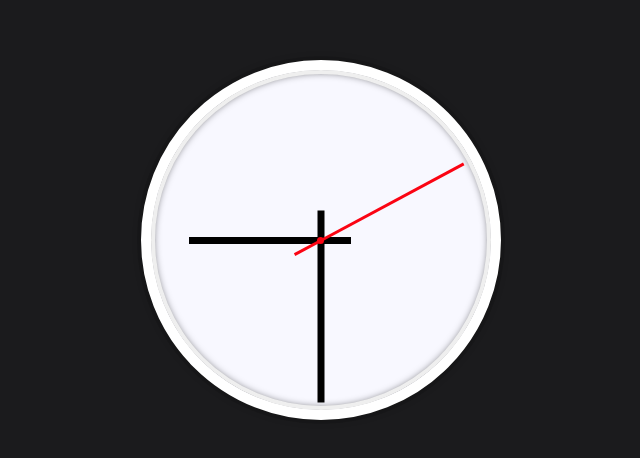
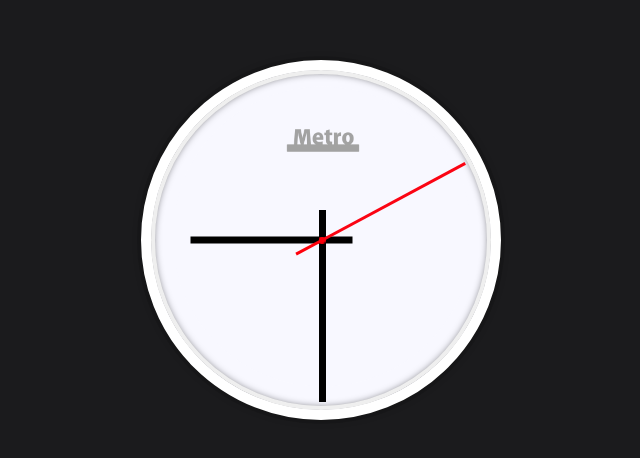
Before and after one commit to Yihwan/metro-clock, a plain HTML site: page index.html in a window 1280 px wide. Shown: the part 160-618 px from the top of the page, without its empty margins (319-959 px from the left). Drawn offline with Linux system fonts and the light colour scheme.

Commit message:
add favicon and logo

```diff
--- a/index.html
+++ b/index.html
@@ -3,11 +3,13 @@
 <head>
   <meta charset="UTF-8">
   <title>Metro Clock</title>
+  <link rel="shortcut icon" type="image/png" href="metro-clock.png">
   <link rel="stylesheet" type="text/css" href="styling.css">
 </head>
 <body>
     <div class="clock">
       <div class="clock-face">
+        <img class="metro-logo" src="metro-logo.png"/>
         <div class="hand hour-hand"></div>
         <div class="hand hour-offset"></div>
 
--- a/styling.css
+++ b/styling.css
@@ -12,6 +12,16 @@ body {
   flex:1;
   min-height: 100vh;
   align-items: center;
+}
+
+.metro-logo {
+  position: absolute;
+  margin-left: auto;
+  margin-right: auto;
+  left: 0;
+  right: 0;
+  top: 40px;
+  width: 75px;
 }
 
 .clock {
@@ -31,10 +41,13 @@ body {
 }
 
 .clock-face {
+  background-color: #F8F8FF;
+  border-radius: 50%;
   position: relative;
   width: 100%;
   height: 100%;
-  transform: translateY(-3px); /* account for the height of the clock hands */
+  transform: translate(1.5px, -3.5px); /* account for the height of the clock hands */
+
 }
 
 .hand {
@@ -78,7 +91,7 @@ body {
   margin-top: 2px;
   width: 10%;
   left: 40%;
-  background: #FB0413;
+  background: #FF000B;
 }
 
 .center-pin {
@@ -91,5 +104,5 @@ body {
 
   position: absolute;
   border-radius: 50%;
-  background: #FB0413;
+  background: #FF000B;
 }
```
Also changed, not shown: metro-clock.png (added), metro-logo.png (added).
